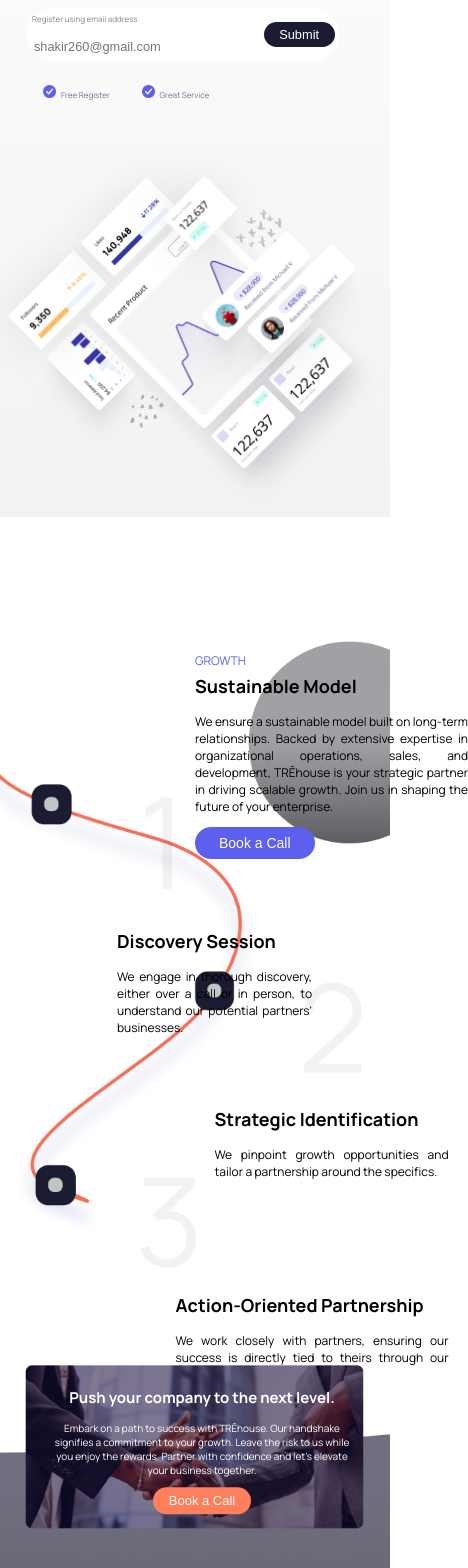
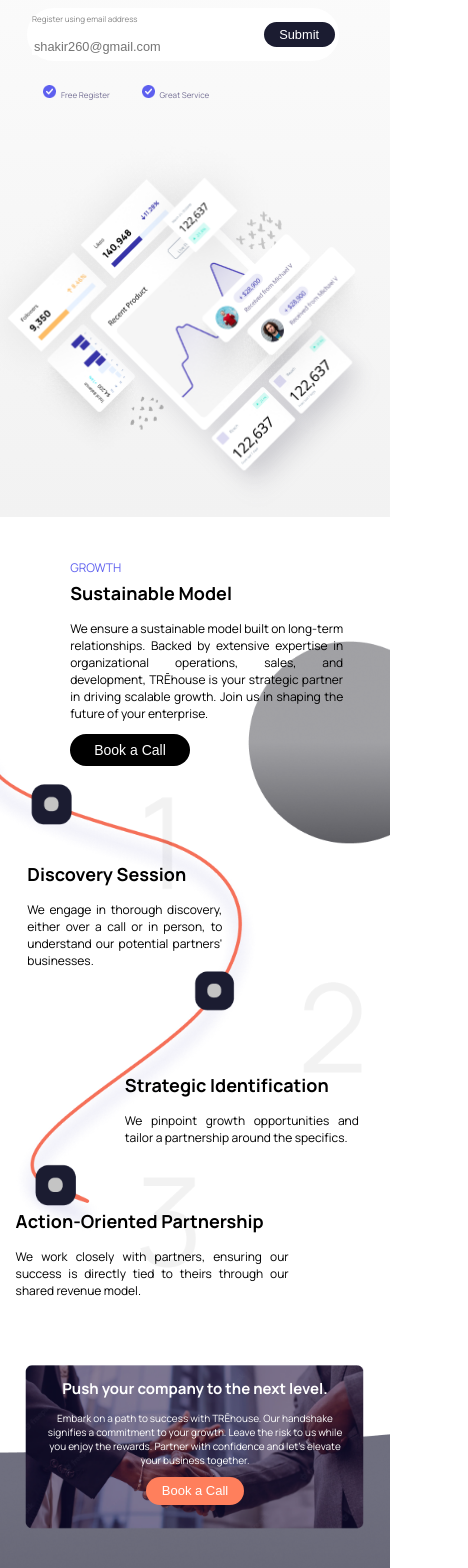
Before and after one commit to MastorkTechnologies/trehhouse, a React (Create React App) app: page / in a window 390 px wide. Shown: the part 360-1928 px from the top of the page, 468 px wide, since content can reach past the window. Built offline with nearby package versions, Linux system fonts and the light colour scheme; the HTML template or start-up script is replaced by a standard one.

Commit message:
mobile view fixed

```diff
--- a/src/pages/Home.css
+++ b/src/pages/Home.css
@@ -242,8 +242,8 @@ a {
 
 .sustainm {
     position: absolute;
-    top: 16%;
-    left: 50%;
+    top: 5%;
+    left: 18%;
     transform: translate(-50%, -50%);
     font-family: "Manrope", sans-serif;
     font-size: 12px;
@@ -274,8 +274,8 @@ a {
     font-size: 12px;
     width: 50%;
     position: absolute;
-    top: 47%;
-    left: 30%;
+    top: 39%;
+    left: 7%;
     transform: translate(-50%, -50%);
     font-family: "Manrope", sans-serif;
 }
@@ -284,8 +284,8 @@ a {
     font-size: 12px;
     width: 60%;
     position: absolute;
-    top: 68%;
-    left: 55%;
+    top: 64%;
+    left: 32%;
     transform: translate(-50%, -50%);
     font-family: "Manrope", sans-serif;
 }
@@ -294,8 +294,8 @@ a {
     font-size: 12px;
     width: 70%;
     position: absolute;
-    top: 90%;
-    left: 45%;
+    top: 80%;
+    left: 4%;
     transform: translate(-50%, -50%);
     font-family: "Manrope", sans-serif;
 }
@@ -332,8 +332,8 @@ a {
 
 .handshakem {
     position: absolute;
-    top: 6.5%;
-    left: 51.8%;
+    top: 0%;
+    left: 10%;
     transform: translate(-50%, -50%);
     color: white;
     text-align: center;
--- a/src/pages/Home.js
+++ b/src/pages/Home.js
@@ -72,9 +72,22 @@ function Home() {
                 </div>
               </div>
             </div>
-            <div className='herorightm' style={{ width: "100%" }}>
+            <motion.div
+              animate={{ translateY: [10, -10, 10] }}
+              transition={{
+                delay: 0.2,
+                duration: 5,
+                ease: "easeInOut",
+                times: [0, 0.2, 0.5, 0.8, 1],
+                repeat: Infinity,
+                repeatDelay: 0,
+                repeatType: "reverse",
+              }}
+              className='herorightm'
+              style={{ width: "100%" }}
+            >
               <img src='./images/heroimgm.png' style={{ width: "100%" }} />
-            </div>
+            </motion.div>
           </section>
           {/* <img src='./images/Companiesm.png' style={{width:'100%', backgroundColor:"white", marginBottom:"0px"}}/> */}
           <section id='ourmodel'>
@@ -114,7 +127,10 @@ function Home() {
                   partner in driving scalable growth. Join us in shaping the
                   future of your enterprise.
                 </p>
-                <button className='purpbtn btn1m'>
+                <button
+                  className='purpbtn btn1m'
+                  style={{ background: "black" }}
+                >
                   <a
                     className='aw'
                     href='https://calendly.com/trehouse-bd/30min?month=2024-04'
@@ -138,7 +154,7 @@ function Home() {
                 }}
                 initial='hidden'
                 whileInView='visible'
-                transition={{ duration: 0.5 }}
+                transition={{ duration: 1, delay: 0.1 }}
                 viewport={{ once: true }}
                 className='pt1m'
               >
@@ -162,7 +178,7 @@ function Home() {
                 }}
                 initial='hidden'
                 whileInView='visible'
-                transition={{ duration: 0.5 }}
+                transition={{ duration: 1, delay: 0.1 }}
                 viewport={{ once: true }}
                 className='pt2m'
               >
@@ -186,7 +202,7 @@ function Home() {
                 }}
                 initial='hidden'
                 whileInView='visible'
-                transition={{ duration: 0.5 }}
+                transition={{ duration: 1, delay: 0.1 }}
                 viewport={{ once: true }}
                 className='pt3m'
               >
@@ -201,7 +217,19 @@ function Home() {
           <section>
             <div className='button-overlay'>
               <img src='./images/midsecmnotxt.png' style={{ width: "100%" }} />
-              <div className='handshakem'>
+              <motion.div
+                animate={{ translateY: [10, -10, 10] }}
+                transition={{
+                  delay: 0.2,
+                  duration: 5,
+                  ease: "easeInOut",
+                  times: [0, 0.2, 0.5, 0.8, 1],
+                  repeat: Infinity,
+                  repeatDelay: 0,
+                  repeatType: "reverse",
+                }}
+                className='handshakem'
+              >
                 <h2>Push your company to the next level.</h2>
                 <p>
                   Embark on a path to success with TRĒhouse. Our handshake
@@ -217,18 +245,45 @@ function Home() {
                     Book a Call
                   </a>
                 </button>
-              </div>
+              </motion.div>
               <div id='Hww' className='absdivm'>
-                <div className='sec3cardheadm'>
+                <motion.div
+                  initial={{ scale: 1, opacity: 0, translateY: "20px" }}
+                  animate={{ scale: 1, opacity: 1, translateY: 0 }}
+                  transition={{
+                    type: "tween",
+                    ease: "easeOut",
+                    duration: 2,
+                    delay: 0.2,
+                  }}
+                  className='sec3cardheadm'
+                >
                   <h2>We help your business grow faster.</h2>
                   <p>
                     Time is precious in the pursuit of growth. Schedule a
                     consultation with our expert advisors to explore new avenues
                     for your business. Let's make progress happen together.
                   </p>
-                </div>
+                </motion.div>
                 <div className='dc-containerm'>
-                  <div className='darkcardm'>
+                  <motion.div
+                    variants={{
+                      hidden: {
+                        opacity: 0,
+                        y: -20,
+                      },
+
+                      visible: {
+                        opacity: 1,
+                        y: 0,
+                      },
+                    }}
+                    initial='hidden'
+                    whileInView='visible'
+                    transition={{ duration: 2, delay: 0.1 }}
+                    viewport={{ once: true }}
+                    className='darkcardm'
+                  >
                     <img
                       src='./images/Vector.png'
                       style={{
@@ -243,8 +298,25 @@ function Home() {
                       insights for your success.
                     </p>
                     {/* <p style={{color:"#01966B", fontSize:"18px"}}>Read More <LiaLongArrowAltRightSolid style={{position:'relative', top:"3px"}} /></p> */}
-                  </div>
-                  <div className='darkcardm'>
+                  </motion.div>
+                  <motion.div
+                    variants={{
+                      hidden: {
+                        opacity: 0,
+                        y: -20,
+                      },
+
+                      visible: {
+                        opacity: 1,
+                        y: 0,
+                      },
+                    }}
+                    initial='hidden'
+                    whileInView='visible'
+                    transition={{ duration: 2, delay: 0.1 }}
+                    viewport={{ once: true }}
+                    className='darkcardm'
+                  >
                     <img
                       src='./images/flower.png'
                       style={{
@@ -259,8 +331,25 @@ function Home() {
                       triumph.
                     </p>
                     {/* <p style={{color:"#01966B", fontSize:"18px"}}>Read More <LiaLongArrowAltRightSolid style={{position:'relative', top:"3px"}} /></p> */}
-                  </div>
-                  <div className='darkcardm'>
+                  </motion.div>
+                  <motion.div
+                    variants={{
+                      hidden: {
+                        opacity: 0,
+                        y: -20,
+                      },
+
+                      visible: {
+                        opacity: 1,
+                        y: 0,
+                      },
+                    }}
+                    initial='hidden'
+                    whileInView='visible'
+                    transition={{ duration: 2, delay: 0.1 }}
+                    viewport={{ once: true }}
+                    className='darkcardm'
+                  >
                     <img
                       src='./images/sun.png'
                       style={{
@@ -275,7 +364,7 @@ function Home() {
                       transformative outcomes.
                     </p>
                     {/* <p style={{color:"#01966B", fontSize:"18px"}}>Read More <LiaLongArrowAltRightSolid style={{position:'relative', top:"3px"}} /></p> */}
-                  </div>
+                  </motion.div>
                 </div>
                 <button className='yellow btn3m'>
                   <a
@@ -289,7 +378,11 @@ function Home() {
             </div>
           </section>
           <section>
-            <div className='button-overlay'>
+            <motion.div
+              initial={{ y: -24, opacity: 0 }}
+              animate={{ y: 0, opacity: 1 }}
+              className='button-overlay'
+            >
               <img
                 src='./images/3ptm.png'
                 style={{ width: "70%", padding: "15%" }}
@@ -322,7 +415,7 @@ function Home() {
                   <p>Expertise-Driven Solutions</p>
                 </div>
               </div>
-            </div>
+            </motion.div>
           </section>
           {/* <section>
             <div className='casedivm'>
@@ -374,9 +467,21 @@ function Home() {
                   paddingLeft: "10vw",
                   color: "white",
                   paddingRight: "5vw",
+                  top: "50%",
+                  left: "50%",
                 }}
               >
-                <div style={{ padding: "3vw" }}>
+                <motion.div
+                  initial={{ scale: 1, opacity: 0, translateY: "20px" }}
+                  animate={{ scale: 1, opacity: 1, translateY: 0 }}
+                  transition={{
+                    type: "tween",
+                    ease: "easeOut",
+                    duration: 2,
+                    delay: 0.2,
+                  }}
+                  style={{ padding: "3vw" }}
+                >
                   <p
                     style={{
                       margin: "0px",
@@ -409,7 +514,7 @@ function Home() {
                     collaboration opportunities and pave the way for shared
                     success. Let's shape the future of your enterprise together.
                   </p>
-                </div>
+                </motion.div>
                 <div className='formm'>
                   {/* <input className='forminpm' placeholder='Email Address'/>
                     <input className='forminpm' placeholder='Password'/> */}
```
